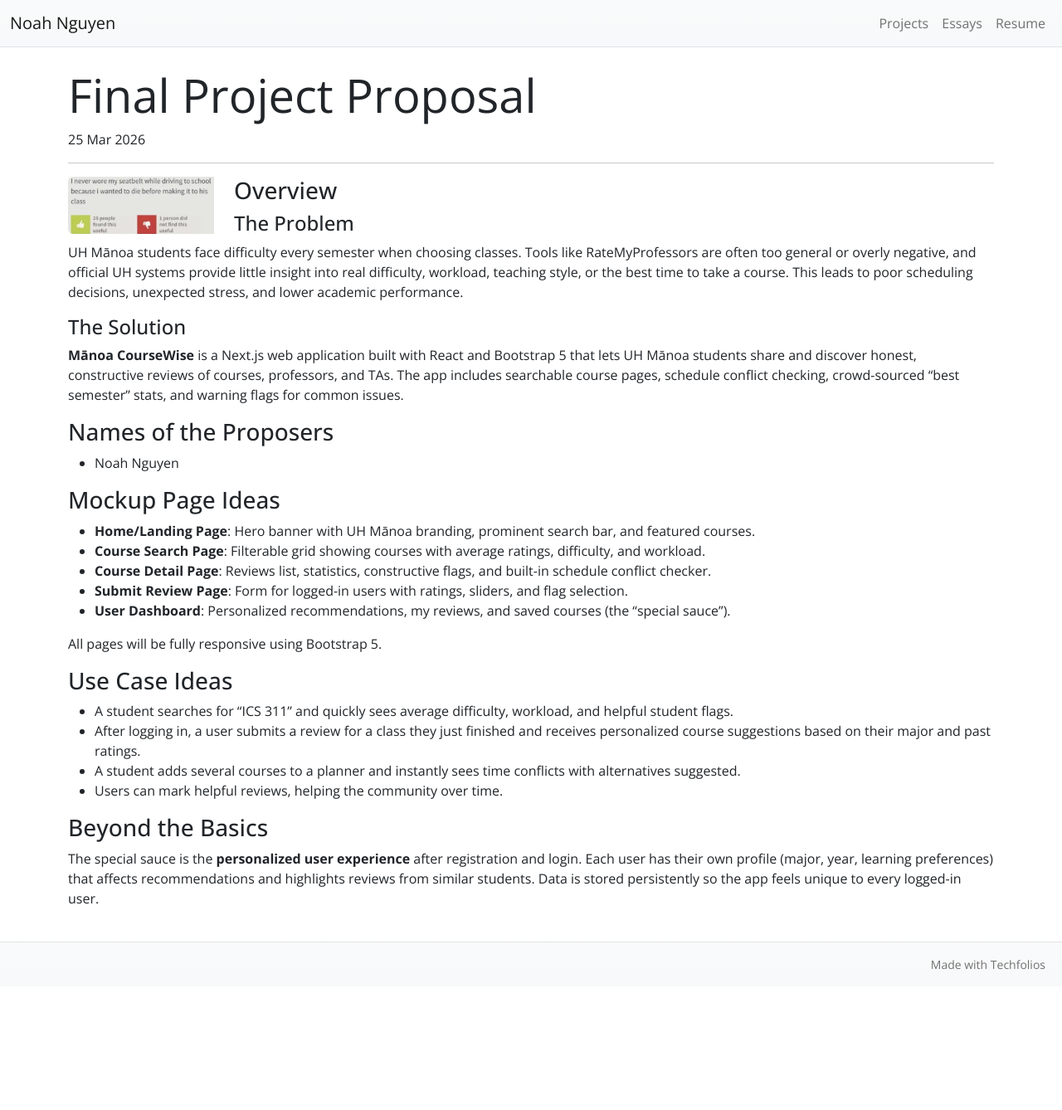
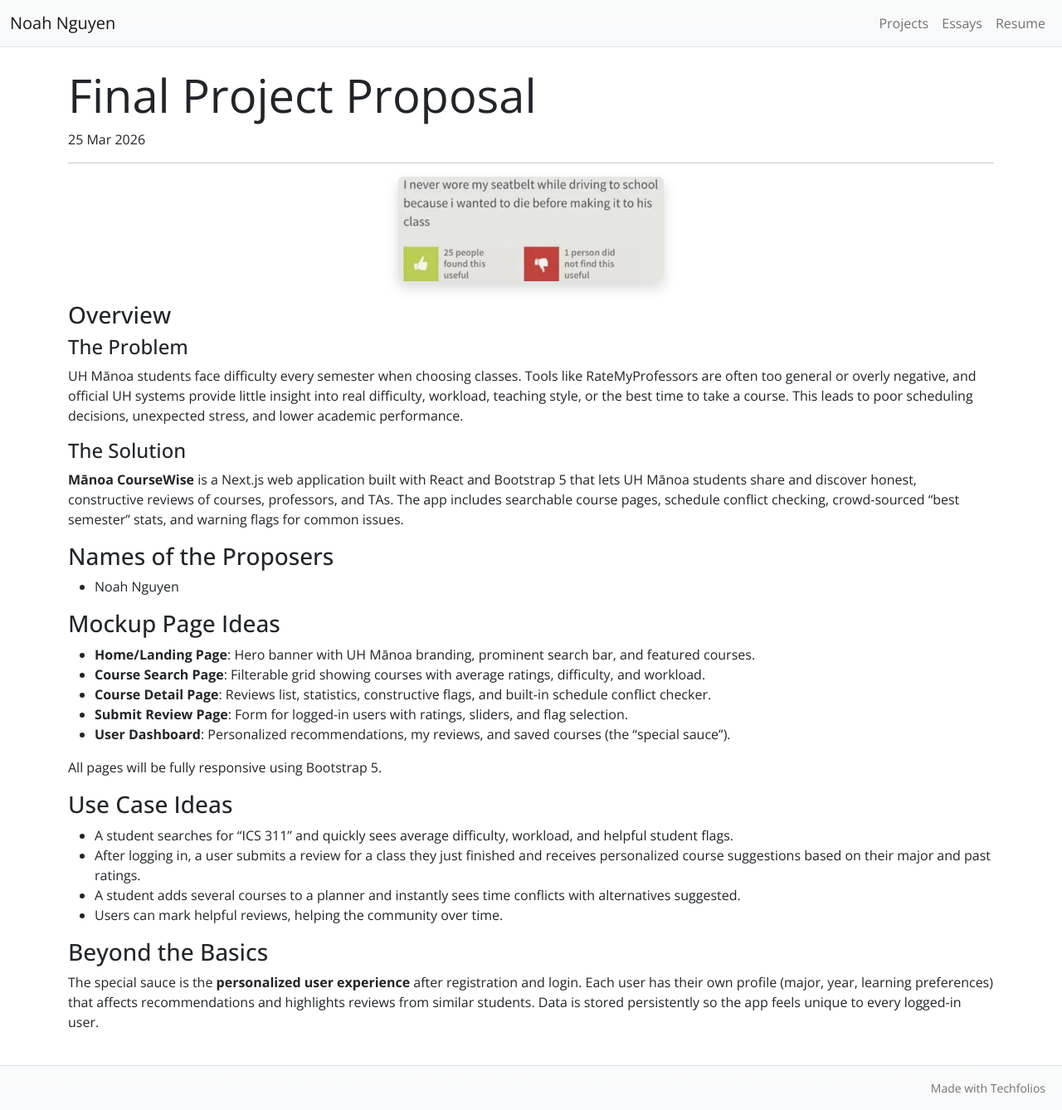
Before and after one commit to NoahNguyenbot/noahnguyenbot.github.io, a Jekyll site: the page built from essays/final-project-proposal.md, in a window 1280 px wide. Shown: the whole page at 83% size. Built offline with Jekyll 4.4.1, drawn with Linux system fonts in a browser that asks for light colours; before the commit the page ends 1189 px from its top, so only the background shows below that.

Commit message:
Update image formatting in project proposal

```diff
--- a/essays/final-project-proposal.md
+++ b/essays/final-project-proposal.md
@@ -9,7 +9,11 @@ labels:
   - Software Engineering
   - NextJs
 ---
-<img width="200px" class="rounded float-start pe-4" src="../img/final-project-proposal/sub-buzz-11303-1595346871-1.webp">
+<div class="text-center mb-4">
+  <img width="320px" class="rounded shadow"
+       src="../img/final-project-proposal/sub-buzz-11303-1595346871-1.webp"
+       alt="Noah Nguyen">
+</div>
 
 ### Overview
 
```
